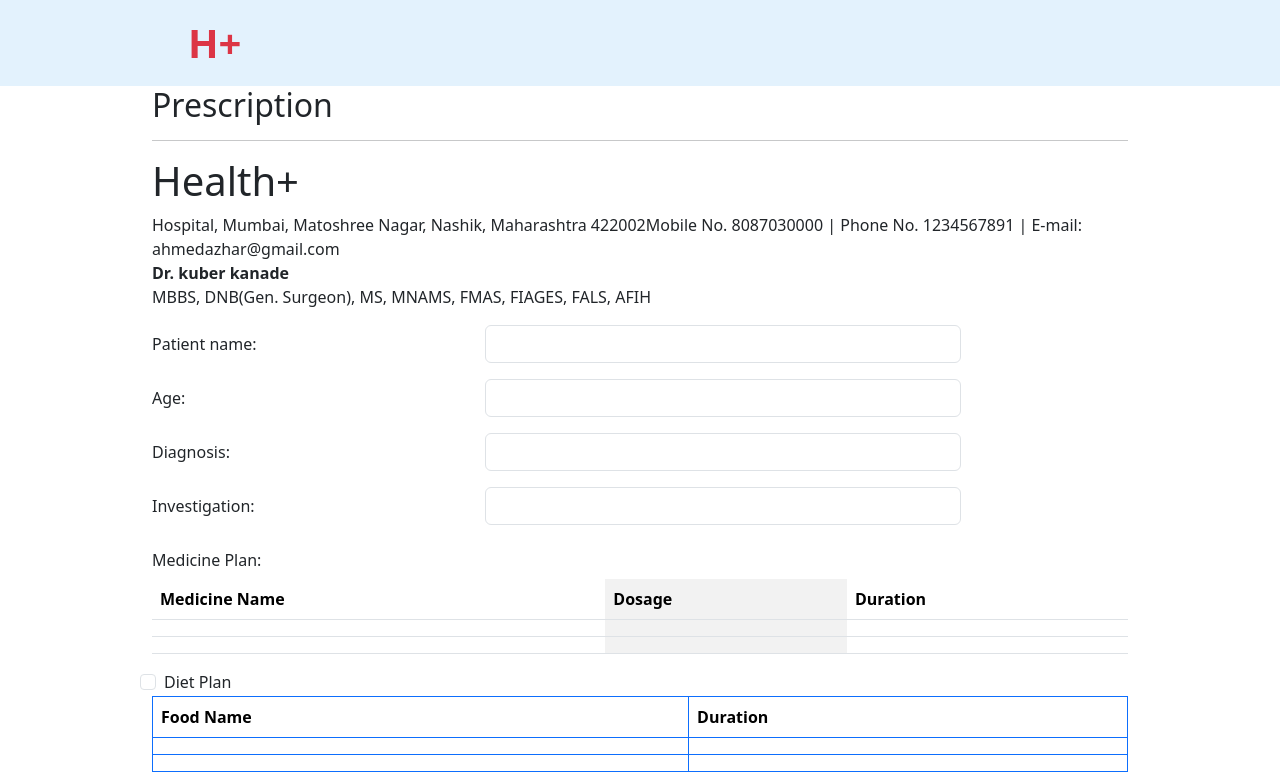
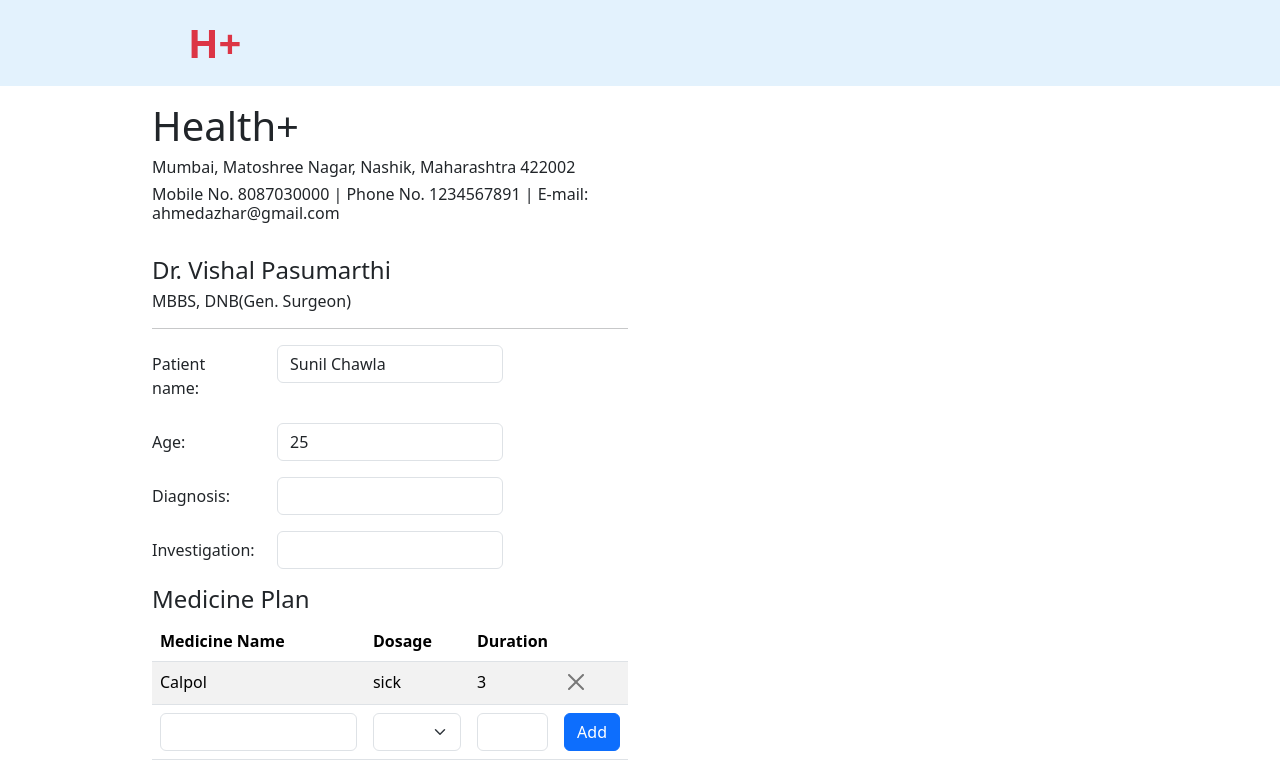
Before and after one commit to ahmedazhar05/hospital-management-system, an Angular app in the folder user-interface/: page /prescription in a window 1280 px wide. Shown: the top 779 px of the page. Built offline with nearby package versions, Linux system fonts and the light colour scheme.

Commit message:
added functionality in prescription page UI #17

```diff
--- a/user-interface/src/app/prescription/prescription.component.css
+++ b/user-interface/src/app/prescription/prescription.component.css
@@ -0,0 +1,5 @@
+@import url('https://fonts.googleapis.com/css2?family=Allura&display=swap');
+
+#signature {
+    font-family: 'Allura', cursive;
+}
--- a/user-interface/src/app/prescription/prescription.component.html
+++ b/user-interface/src/app/prescription/prescription.component.html
@@ -1,101 +1,109 @@
-<div class="container">
-    <h2>Prescription</h2>
-    <div>
-        <hr />
+<div class="d-flex flex-md-row flex-column">
+    <div class="container py-3">
+        <section>
             <h1>Health+</h1>
-        <span>{{address}}</span>
-        <span>Mobile No. {{mob_no}} | Phone No. {{phn_no}} | E-mail: {{mail_id}} </span>
-    </div>
-    <div class="col-sm-7">
-        <p><b>{{name}}</b><br />{{degree}}</p>
-    </div>
+            <h6>{{address}}</h6>
+            <h6>Mobile No. {{mob_no}} | Phone No. {{phn_no}} | E-mail: {{mail_id}} </h6>
+            <br>
+            <h4>{{name}}</h4>
+            <h6>{{degree}}</h6>
+        </section>
+        <hr>
         <form (ngSubmit)="onPrescribe()" #f="ngForm">
             <div class="row mb-3">
-            <label for="inputName" class="col-sm-4 col-form-label">Patient name:</label>
+                <label for="inputName" class="col-sm-3 col-form-label">Patient name:</label>
                 <div class="col-sm-6">
-                <input type="text" class="form-control" id="inputname" name="name" ngModel>
+                    <input type="text" class="form-control" id="inputName" name="patientName" [(ngModel)]="prescription.patientName">
                 </div>
             </div>
             <div class="row mb-3">
-            <label for="inputAge" class="col-sm-4 col-form-label">Age:</label>
+                <label for="inputAge" class="col-sm-3 col-form-label">Age:</label>
                 <div class="col-sm-6">
-                <input type="text" class="form-control" id="inputage" name="age" ngModel>
+                    <input type="number" class="form-control" id="inputAge" name="patientAge" [(ngModel)]="prescription.patientAge">
                 </div>
             </div>
             <div class="row mb-3">
-            <label for="inputDianosis" class="col-sm-4 col-form-label">Diagnosis:</label>
+                <label for="inputDiagnosis" class="col-sm-3 col-form-label">Diagnosis:</label>
                 <div class="col-sm-6">
-                <input type="text" class="form-control" id="inputsidiagnosis" name="diagnosis" ngModel>
+                    <input type="text" class="form-control" id="inputDiagnosis" name="diagnosis" [(ngModel)]="prescription.diagnosis">
                 </div>
             </div>
             <div class="row mb-3">
-            <label for="inputInvestigation" class="col-sm-4 col-form-label">Investigation:</label>
+                <label for="inputInvestigation" class="col-sm-3 col-form-label">Investigation:</label>
                 <div class="col-sm-6">
-                <input type="text" class="form-control" id="inputInvestigation" name="investigation" ngModel>
+                    <input type="text" class="form-control" id="inputInvestigation" name="investigation" [(ngModel)]="prescription.investigation">
                 </div>
             </div>
             <div class="row mb-3">
-            <label for="inputDianosis" class="col-sm-4 col-form-label">Medicine Plan:</label>
+                <h4>Medicine Plan</h4>
                 <div>
-                <table class="table table-striped-columns">
+                    <fieldset ngModelGroup="medPlan">
+                        <table class="table table-striped">
                             <thead>
                                 <tr>
-                            <th scope="col">Medicine Name</th>
-                            <th scope="col">Dosage</th>
-                            <th scope="col">Duration</th>
+                                    <th scope="col" class="col-7">Medicine Name</th>
+                                    <th scope="col" class="col-3">Dosage</th>
+                                    <th scope="col" class="col-1">Duration</th>
+                                    <th scope="col" class="col-1"></th>
                                 </tr>
                             </thead>
                             <tbody>
-                        <tr>
-                            <td></td>
-                            <td></td>
-                            <td></td>
+                                <tr *ngFor="let medi of prescription.medPlan; index as i">
+                                    <td>{{medi.name}}</td>
+                                    <td>{{medi.dosage}}</td>
+                                    <td>{{medi.duration}}</td>
+                                    <td><button type="button" class="btn-close" aria-label="Close" (click)="deleteMedPlan(i)"></button></td>
                                 </tr>
                                 <tr>
-                            <td></td>
-                            <td></td>
-                            <td></td>
+                                    <td><input type="text" class="form-control" (keyup.enter)="$event.preventDefault()" name="name" ngModel></td>
+                                    <td>
+                                        <select class="form-select" name="dosage" ngModel>
+                                            <option *ngFor="let d of dosage_list" value="{{d}}">{{d}}</option>
+                                        </select>
+                                    </td>
+                                    <td><input type="number" class="form-control" (keyup.enter)="appendMedPlan()" name="duration" ngModel></td>
+                                    <td><input type="button" value="Add" class="btn btn-primary" (click)="appendMedPlan()"></td>
                                 </tr>
                             </tbody>
                         </table>
+                    </fieldset>
                 </div>
-            <div class="form-check">
-                <input class="form-check-input" type="checkbox" value="" id="flexCheckIndeterminate">
-                <label class="form-check-label" for="flexCheckIndeterminate">
-                    Diet Plan
-                </label>
+                <div class="form-check ms-3">
+                    <input class="form-check-input" type="checkbox" (change)="dietEnabled = !dietEnabled" [checked]="dietEnabled" id="use-diet-plan">
+                    <h4><label class="form-check-label" for="use-diet-plan">Diet Plan</label></h4>
                 </div>
-            <div>
-                <table class=" table table-bordered border-primary">
+                <fieldset [hidden]="!dietEnabled" ngModelGroup="dietPlan">
+                    <table class=" table table-striped">
                         <thead>
                             <tr>
-                            <th scope="col">Food Name</th>
-                            <th scope="col">Duration</th>
+                                <th scope="col" class="col-10">Food Name</th>
+                                <th scope="col" class="col-1">Duration</th>
+                                <th scope="col" class="col-1"></th>
                             </tr>
                         </thead>
                         <tbody>
-                        <tr>
-                            <td></td>
-                            <td></td>
+                            <tr *ngFor="let diet of prescription.dietPlan; index as i">
+                                <td>{{diet.name}}</td>
+                                <td>{{diet.duration}}</td>
+                                <td><button type="button" class="btn-close" aria-label="Close" (click)="deleteDietPlan(i)"></button></td>
                             </tr>
                             <tr>
-                            <td></td>
-                            <td></td>
+                                <td><input type="text" class="form-control" name="name" (keyup.enter)="$event.preventDefault()" ngModel></td>
+                                <td><input type="number" class="form-control" name="duration" (keyup.enter)="$event.preventDefault()" ngModel></td>
+                                <td><input type="button" value="Add" class="btn btn-primary" (click)="appendDietPlan()"></td>
                             </tr>
                         </tbody>
                     </table>
-            </div>
+                </fieldset>
                 <div class="row mb-3">
-                <label for="inputAvoid" class="col-sm-4 col-form-label">Avoid:</label>
+                    <label for="inputAvoid" class="col-sm-2 col-form-label">Avoid:</label>
                     <div class="col-sm-6">
-                    <input type="text" class="form-control" id="inputAvoid" name="avoid" ngModel>
+                        <input type="text" class="form-control" id="inputAvoid" name="avoid">
                     </div>
                 </div>
                 <div class="row mb-3">
-                <label for="inputsignature" class="col-sm-4 col-form-label">Signature:</label>
-                <div class="col-sm-6">
-                    <input type="text" class="form-control" id="inputSignature" name="signature" ngModel>
-                </div>
+                    <span class="col-sm-2">Signature: </span>
+                    <h3 class="col-sm-10" id="signature">{{name}}</h3>
                 </div>
                 <div class="col-12">
                     <button class="btn btn-primary" type="text">Submit</button>
@@ -103,3 +111,7 @@
             </div>
         </form>
     </div>
+    <div class="container">
+
+    </div>
+</div>
--- a/user-interface/src/app/prescription/prescription.component.ts
+++ b/user-interface/src/app/prescription/prescription.component.ts
@@ -1,4 +1,14 @@
 import { Component, ViewChild } from '@angular/core';
+import { NgForm, NgModelGroup } from '@angular/forms';
+
+enum DOSAGE {
+  MORNING = "morning",
+  BEFORE_LUNCH = "before_lunch",
+  AFTER_LUNCH = "after_lunch",
+  BEFORE_DINNER = "before_dinner",
+  AFTER_DINNER = "after_dinner",
+  FEEL_SICK = "sick"
+}
 
 @Component({
   selector: 'app-prescription',
@@ -6,17 +16,83 @@ import { Component, ViewChild } from '@angular/core';
   styleUrls: ['./prescription.component.css']
 })
 export class PrescriptionComponent {
-  address = "Hospital, Mumbai, Matoshree Nagar, Nashik, Maharashtra 422002"
+  address = "Mumbai, Matoshree Nagar, Nashik, Maharashtra 422002"
   mob_no = "8087030000"
   phn_no = "1234567891"
   mail_id = "ahmedazhar@gmail.com"
-  name = "Dr. kuber kanade"
-  degree = "MBBS, DNB(Gen. Surgeon), MS, MNAMS, FMAS, FIAGES, FALS, AFIH"
+  name = "Dr. Vishal Pasumarthi"
+  degree = "MBBS, DNB(Gen. Surgeon)"
 
-@ViewChild("f") form:any;
+  prescription: {
+    patientName: string;
+    patientAge: number;
+    diagnosis: string;
+    investigation: string;
+    medPlan: {
+      name: string,
+      dosage: string,
+      duration: number
+    }[];
+    dietPlan: {
+      name: string;
+      duration: number
+    }[]
+  } = {
+    patientName: "Sunil Chawla",
+    patientAge: 25,
+    diagnosis: "",
+    investigation: "",
+    medPlan: [
+      {
+        name: "Calpol",
+        dosage: DOSAGE.FEEL_SICK,
+        duration: 3
+      }
+    ],
+    dietPlan: [
+      {
+        name: "Calpol",
+        duration: 3
+      }
+    ]
+  }
 
-  onPrescribe(){
-    if(this.form.valid){
+  @ViewChild("f")
+  form: any;
+
+  dosage_list = Object.values(DOSAGE);
+  dietEnabled = false;
+
+  appendMedPlan(){
+    // if(Object.entries(this.medicine) == Object.entries({ name: "", dosage: "", duration: 0 }))
+    this.prescription.medPlan.push(this.form.value.medPlan);
+    this.form.value.medPlan = {
+      name: "",
+      dosage: "",
+      duration: 0
+    };
+  }
+
+  appendDietPlan(){
+    //if(Object.entries(this.diet) == Object.entries({ name: "", duration: 0 }))
+    this.prescription.dietPlan.push(this.form.value.dietPlan);
+    this.form.value.dietPlan = {
+      name: "",
+      duration: 0
+    };
+  }
+
+  deleteMedPlan(index: number){
+    this.prescription.medPlan.splice(index, 1);
+  }
+
+  deleteDietPlan(index: number){
+    this.prescription.dietPlan.splice(index, 1);
+  }
+
+  onPrescribe() {
+    // Note: only consider diet plan values if the `dietEnabled` is true, otherwise ignore all the inputted values
+    if (this.form.valid) {
       console.log(this.form.value);
       // TODO: perform the necessary login process with these form values
       this.form.reset();
```
Lines whose indentation alone changed are shown as unchanged.
